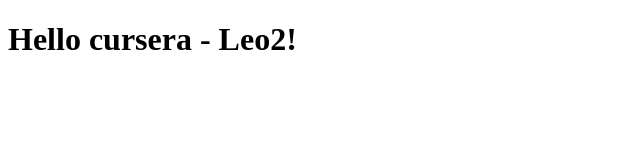
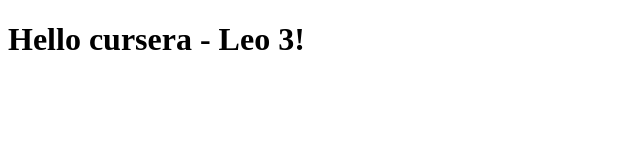
Before and after one commit to lgjordao/cursera-test, a plain HTML site: page site/index.html in a window 1280 px wide. Shown: the full height of the page, 0-640 px from the left. Drawn offline with Linux system fonts and the light colour scheme.

Commit message:
Acrecentando Leo 3.

```diff
--- a/site/index.html
+++ b/site/index.html
@@ -3,10 +3,10 @@
 <head>
 	<meta charset="utf-8">
 	<meta name="viewport" content="width=device-width, initial-scale=1">
-	<title>Hello cursera - Leo2!</title>
+	<title>Hello cursera - Leo 3!</title>
 </head>
 <body>
-	<h1>Hello cursera - Leo2!</h1>
+	<h1>Hello cursera - Leo 3!</h1>
 
 </body>
 </html>
```
